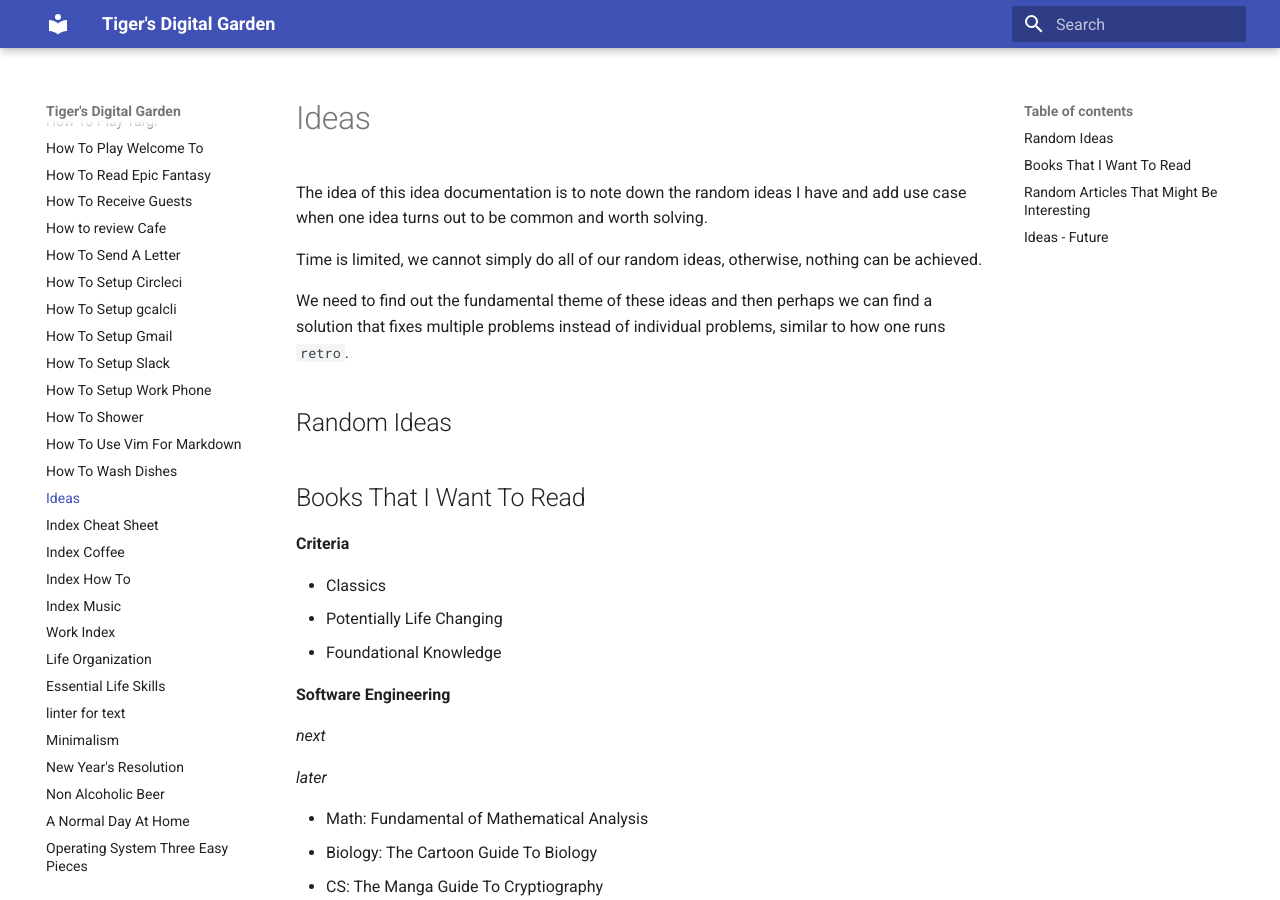
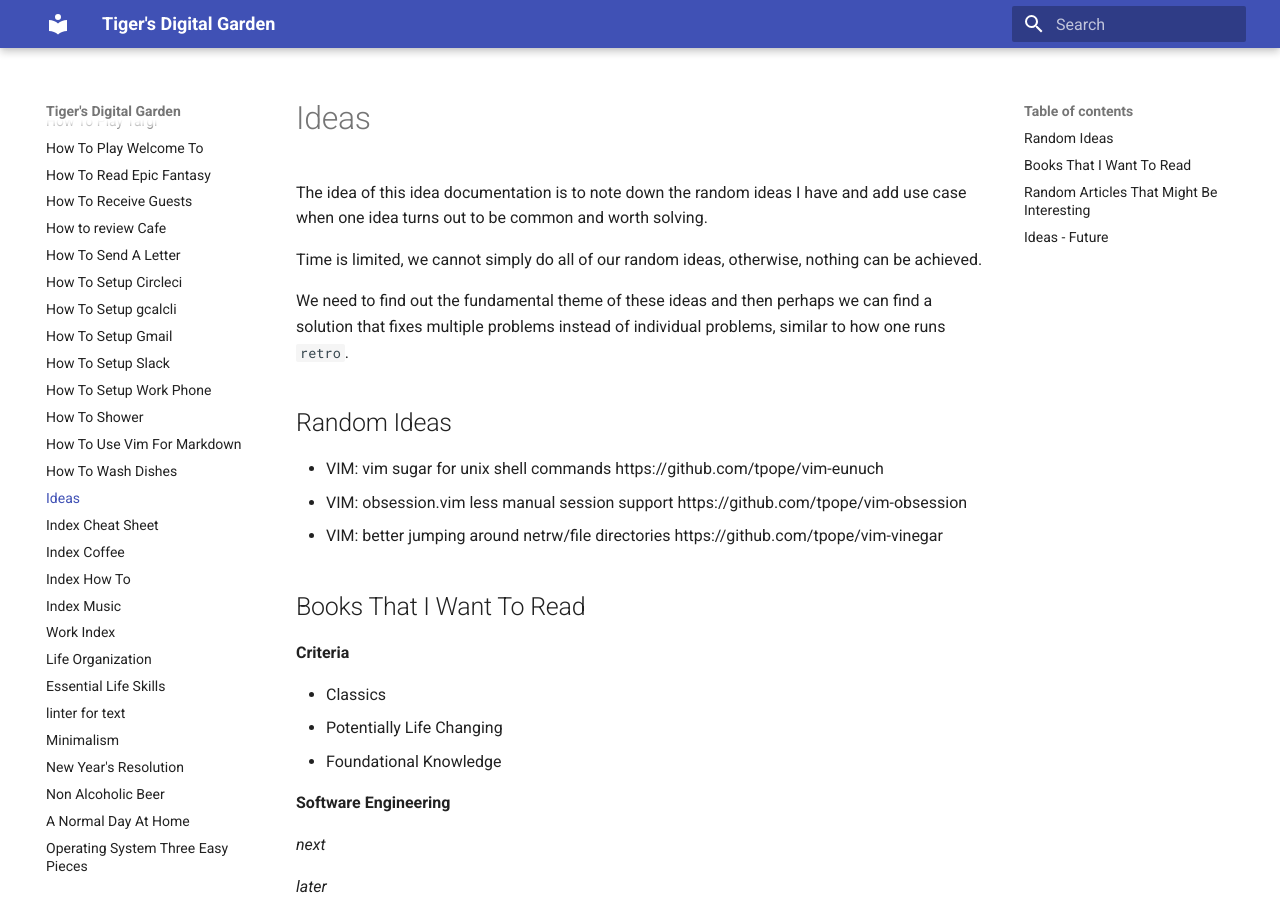
Before and after one commit to ynotstartups/notes, an MkDocs documentation site: the page built from notes/ideas.md, in a window 1280 px wide and 900 px high. Built offline with MkDocs 1.6.1 and Material for MkDocs 9.7.7, drawn with Linux system fonts in a browser that asks for light colours.

Commit message:
add few vim plugins

```diff
--- a/notes/ideas.md
+++ b/notes/ideas.md
@@ -7,6 +7,10 @@ Time is limited, we cannot simply do all of our random ideas, otherwise, nothing
 We need to find out the fundamental theme of these ideas and then perhaps we can find a solution that fixes multiple problems instead of individual problems, similar to how one runs `retro`.
 
 ## Random Ideas
+
+- VIM: vim sugar for unix shell commands https://github.com/tpope/vim-eunuch
+- VIM: obsession.vim less manual session support https://github.com/tpope/vim-obsession
+- VIM: better jumping around netrw/file directories https://github.com/tpope/vim-vinegar
 
 ## Books That I Want To Read
 
```
